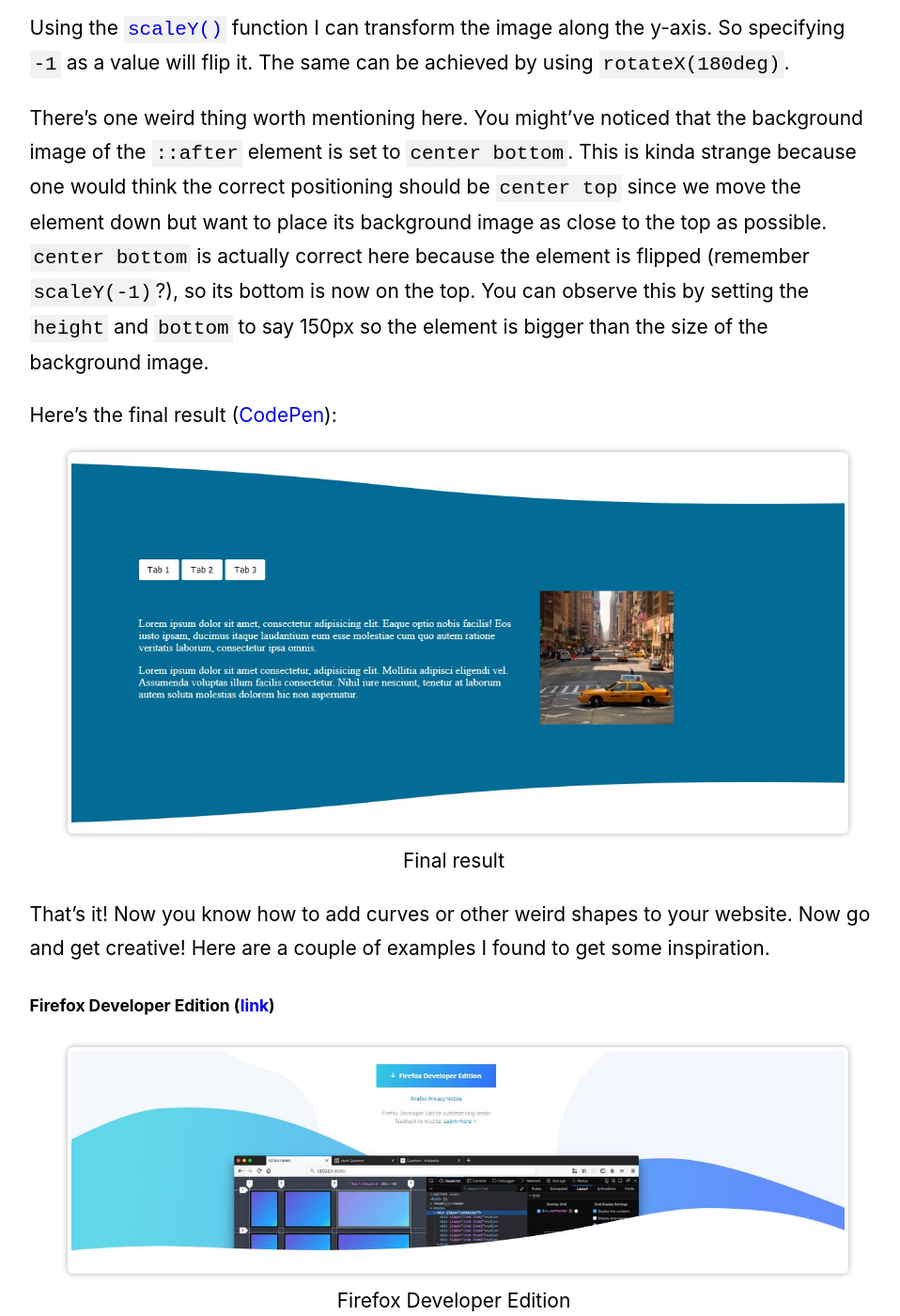
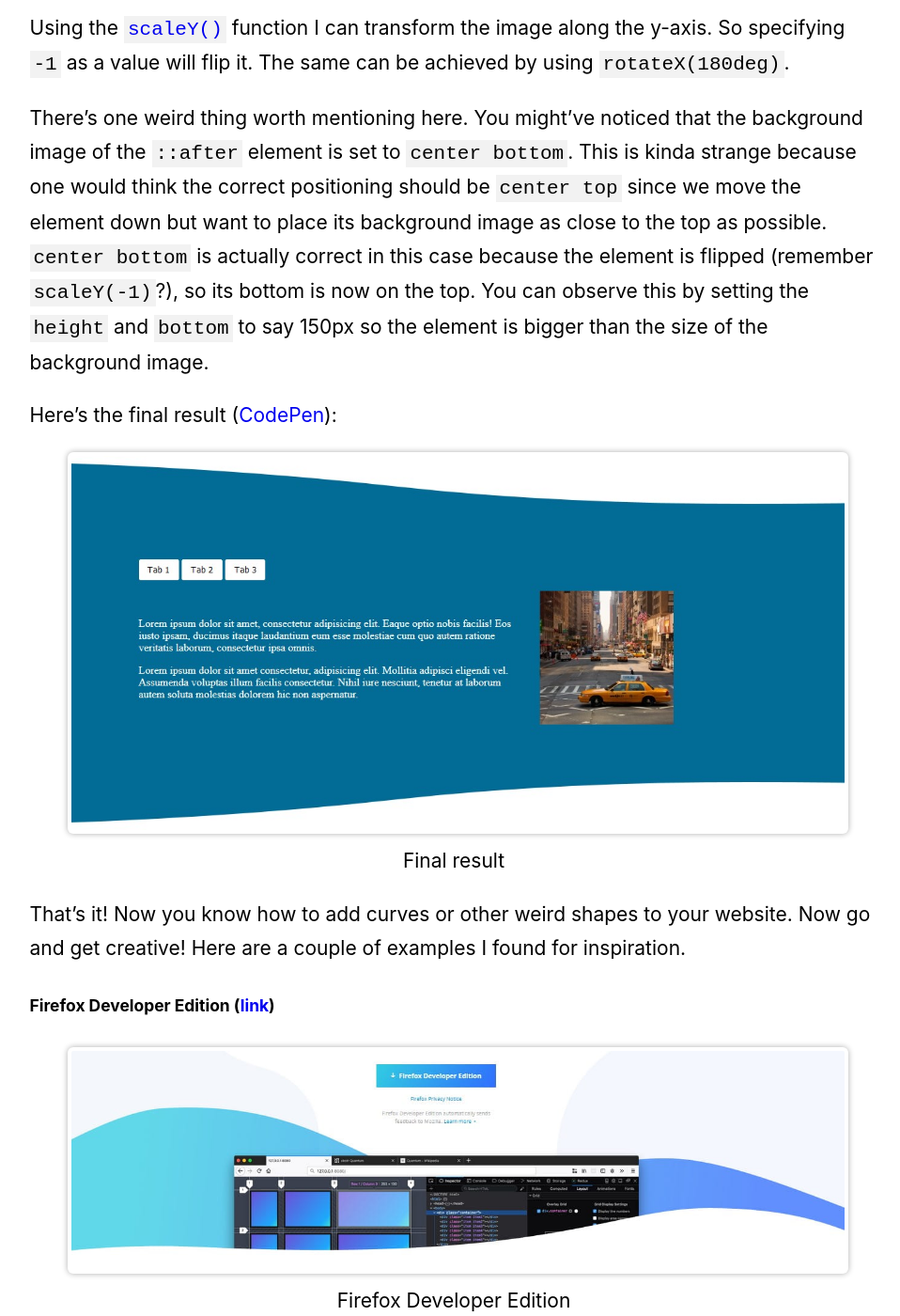
Before and after one commit to dzhavat/dzhavat.github.io, a Jekyll site: the page built from _posts/2019-08-05-how-to-add-curves-to-your-website.md, in a window 1280 px wide and 1400 px high, scrolled down 6489 px. Shown: the whole window at 94% size, without its empty margins (157-1115 px from the left). Built offline with Jekyll 4.4.1, drawn with Linux system fonts in a browser that asks for light colours.

Commit message:
Minor adjustments

```diff
--- a/_posts/2019-08-05-how-to-add-curves-to-your-website.md
+++ b/_posts/2019-08-05-how-to-add-curves-to-your-website.md
@@ -143,7 +143,7 @@ The most important code here is the `transform` property in the `::after` elemen
 
 Using the [`scaleY()`](https://developer.mozilla.org/en-US/docs/Web/CSS/transform-function/scaleY) function I can transform the image along the y-axis. So specifying `-1` as a value will flip it. The same can be achieved by using `rotateX(180deg)`.
 
-There’s one weird thing worth mentioning here. You might’ve noticed that the background image of the `::after` element is set to `center bottom`. This is kinda strange because one would think the correct positioning should be `center top` since we move the element down but want to place its background image as close to the top as possible. `center bottom` is actually correct here because the element is flipped (remember `scaleY(-1)`?), so its bottom is now on the top. You can observe this by setting the `height` and `bottom` to say 150px so the element is bigger than the size of the background image.
+There’s one weird thing worth mentioning here. You might’ve noticed that the background image of the `::after` element is set to `center bottom`. This is kinda strange because one would think the correct positioning should be `center top` since we move the element down but want to place its background image as close to the top as possible. `center bottom` is actually correct in this case because the element is flipped (remember `scaleY(-1)`?), so its bottom is now on the top. You can observe this by setting the `height` and `bottom` to say 150px so the element is bigger than the size of the background image.
 
 Here’s the final result ([CodePen](https://codepen.io/dzhavat/full/jgGrgv)):
 
@@ -152,7 +152,7 @@ Here’s the final result ([CodePen](https://codepen.io/dzhavat/full/jgGrgv)):
   <figcaption>Final result</figcaption>
 </figure>
 
-That’s it! Now you know how to add curves or other weird shapes to your website. Now go and get creative! Here are a couple of examples I found to get some inspiration.
+That’s it! Now you know how to add curves or other weird shapes to your website. Now go and get creative! Here are a couple of examples I found for inspiration.
 
 ##### Firefox Developer Edition ([link](https://www.mozilla.org/en-US/firefox/developer/))
 
```
